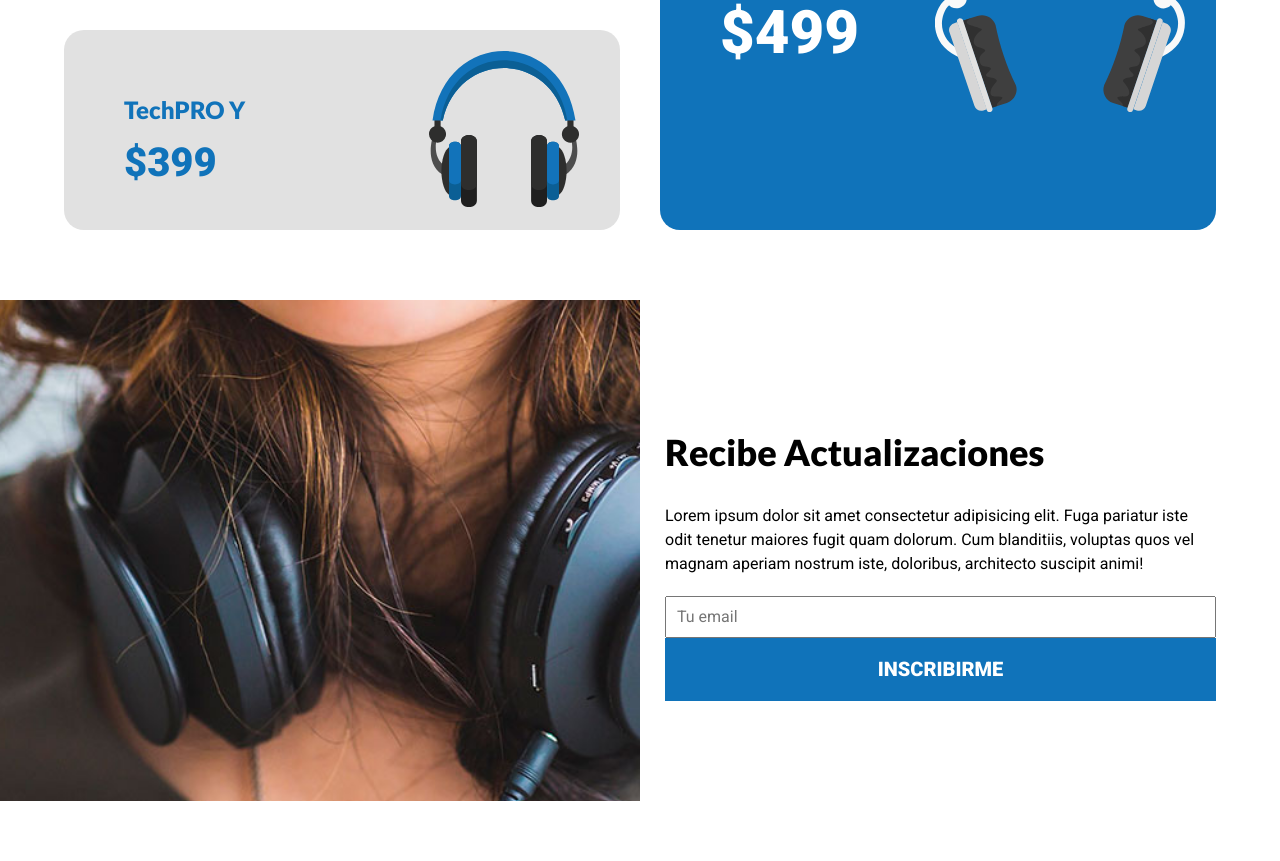
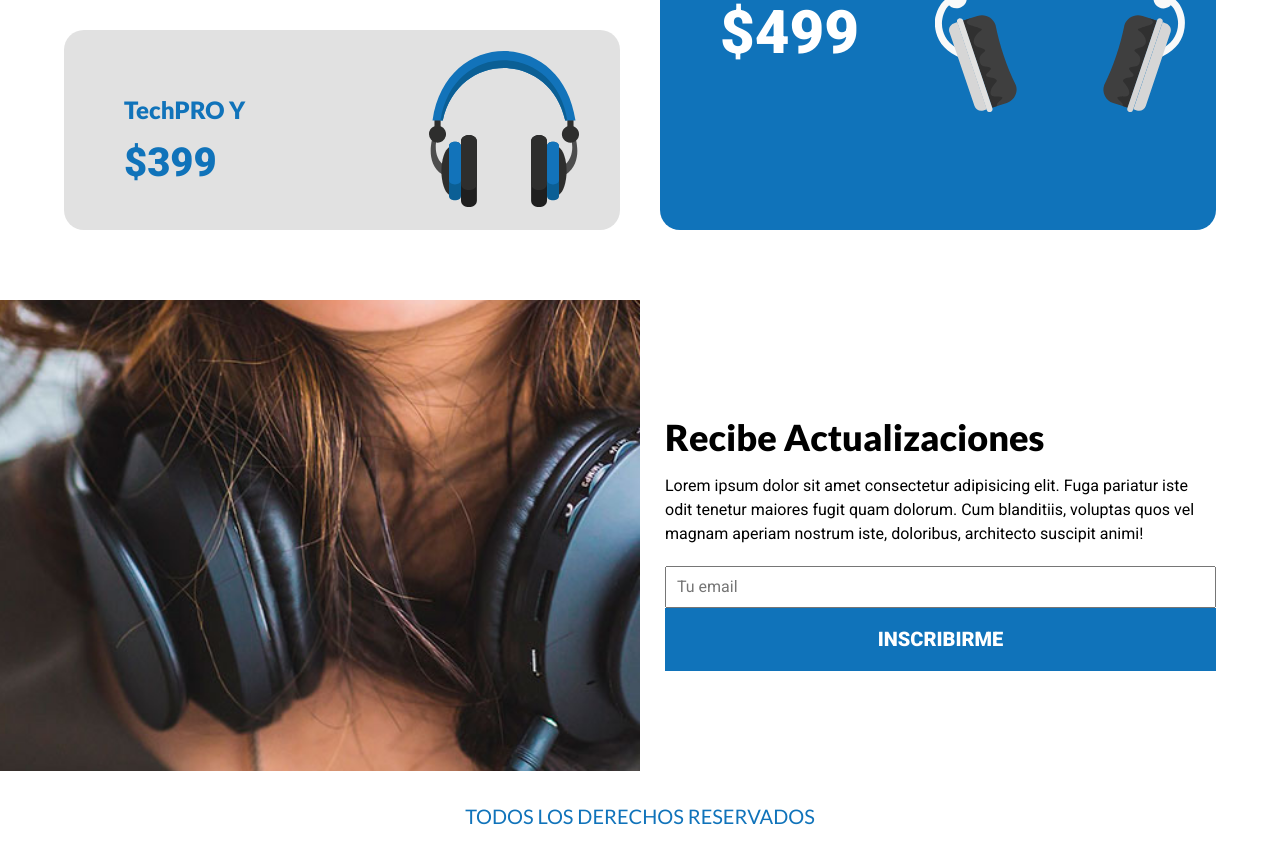
Before and after one commit to AlbeTorres/TechPro, a plain HTML site: page index.html in a window 1280 px wide. Shown: the part 1799-2660 px from the top of the page. Before the commit the page ends 2600 px from the top, so only its background shows below. Drawn offline with Linux system fonts and the light colour scheme.

Commit message:
proyecto terminado

```diff
--- a/css/main.css
+++ b/css/main.css
@@ -253,12 +253,16 @@ img{
 
 .contenido-newsletter{
     display: grid;
-    grid-template-rows: repeat(2, 30rem);
-    gap: var(--separacion)
+    grid-template-rows: repeat(2, 38rem);
+    gap: calc(var(--separacion)/2)
 }
 
 .texto-newsletter{
     grid-row: 2/3;
+}
+
+.texto-newsletter h2{
+    margin: 1rem 0;
 }
 
 .formulario input[type="text"]{
@@ -276,6 +280,16 @@ img{
     font-weight: 900;
     border: none;
     cursor: pointer;
+}
+
+/* footer */
+footer p{
+    text-align: center;
+    text-transform: uppercase;
+    font-family: var(--fuenteSecundaria);
+    font-size: 2rem;
+    color: var(--primario);
+    padding: 3rem 0;
 }
 
 
--- a/index.html
+++ b/index.html
@@ -89,6 +89,9 @@
                </div>
            </div>
 
-       </section>
+       </section><!-- newsletter -->
+       <footer>
+           <p>Todos los Derechos Reservados</p>
+       </footer>
     </body>
 </html>
```
